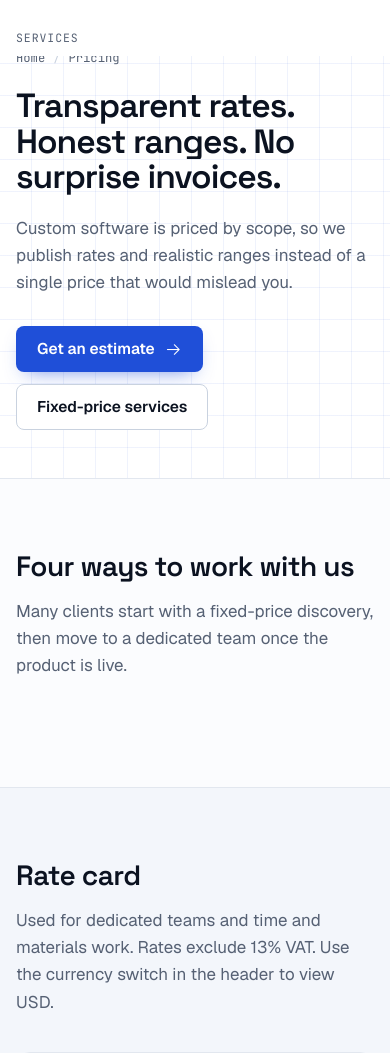
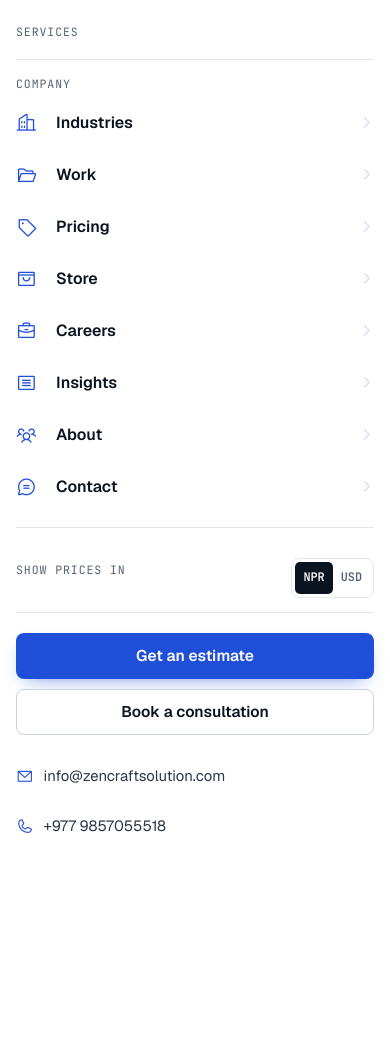
Before and after one commit to ZencraftSolution/zencraft_solution_2.0, a Django app: page /pricing/ in a window 390 px wide, after a click that opens the changed part. Shown: the part 68-1121 px from the top of the page. After the commit the page ends 901 px from the top, so only its background shows below. Run offline with Django 5.2, Linux system fonts and the light colour scheme; data comes from the database, SQL or seed files in the repository; data that the repository does not hold is empty.

Commit message:
Fix mobile navigation menu and update footer contact details
- The mobile menu lived inside <header>, whose backdrop-filter makes it a
  containing block for position:fixed children, so the panel was clipped to the
  68px bar and appeared empty when opened. Moved it out of the header.
- Rebuilt the panel: service and company links with icons and descriptions,
  52px rows, currency switch, estimate/consultation buttons and contact details.
  Closes on Escape and when the viewport reaches the desktop breakpoint.
- Footer and mobile menu now show info@zencraftsolution.com and
  +977 9857055518, via new optional SiteSettings fields editable at /hq/settings/.
- Upgrade urllib3 to 2.8.0 (3 new pip-audit advisories).

Co-Authored-By: Claude Opus 5 <noreply@anthropic.com>

```diff
--- a/apps/core/models.py
+++ b/apps/core/models.py
@@ -10,7 +10,9 @@ class SiteSettings(models.Model):
     tagline = models.CharField(max_length=200, default="Software engineering partner for growing businesses")
     email = models.EmailField(default="zencraftsolutions789@gmail.com")
     careers_email = models.EmailField(default="careers@zencraftsolution.com")
+    secondary_email = models.EmailField(blank=True, default="info@zencraftsolution.com", help_text="Shown in the footer in place of the main email. Leave empty to use the main email.")
     phone = models.CharField(max_length=40, default="+977 9823520888")
+    secondary_phone = models.CharField(max_length=40, blank=True, default="+977 9857055518", help_text="Shown in the footer in place of the main phone number. Leave empty to use the main number.")
     whatsapp = models.CharField(max_length=40, blank=True, default="+977 9823520888")
     address = models.CharField(max_length=255, default="Tilottama Municipality-3, Rupandehi, Nepal")
     office_hours = models.CharField(max_length=120, default="Sun to Fri, 9:30 to 18:00 NPT")
--- a/apps/dashboard/forms.py
+++ b/apps/dashboard/forms.py
@@ -84,7 +84,7 @@ class SiteSettingsForm(forms.ModelForm):
     class Meta:
         model = SiteSettings
         fields = [
-            "company_name", "tagline", "email", "careers_email", "phone", "whatsapp", "address", "office_hours",
+            "company_name", "tagline", "email", "secondary_email", "careers_email", "phone", "secondary_phone", "whatsapp", "address", "office_hours",
             "linkedin_url", "github_url", "facebook_url", "x_url", "exchange_rate_npr_per_usd", "hero_title", "hero_subtitle",
             "stat_projects", "stat_clients", "stat_engineers", "stat_uptime", "stat_years",
         ]
--- a/requirements.txt
+++ b/requirements.txt
@@ -21,7 +21,7 @@ typing_extensions==4.15.0 ; python_version < "3.13"
 tzdata==2026.2 ; sys_platform == "win32"
 packaging==24.2
 requests==2.34.2
-urllib3==2.7.0
+urllib3==2.8.0
 idna==3.15
 certifi==2025.10.5
 charset-normalizer==3.4.4
--- a/static/css/main.css
+++ b/static/css/main.css
@@ -219,18 +219,34 @@ table { border-collapse: collapse; width: 100%; }
 
 .mobile-menu {
   position: fixed; inset: var(--header-h) 0 0 0; z-index: var(--z-menu); background: var(--surface);
-  overflow-y: auto; padding: 16px var(--gutter) 40px; display: none;
+  overflow-y: auto; overscroll-behavior: contain; -webkit-overflow-scrolling: touch; display: none;
 }
 .mobile-menu.is-open { display: block; }
-.mobile-menu__group { border-bottom: 1px solid var(--line); padding-block: 12px; }
-.mobile-menu__title { font-family: var(--font-mono); font-size: 0.72rem; letter-spacing: 0.08em; text-transform: uppercase; color: var(--muted); margin-bottom: 6px; }
-.mobile-menu a { display: block; padding: 9px 0; color: var(--ink); font-weight: 500; }
-.mobile-menu .btn { margin-top: 20px; }
+.mobile-menu__inner { padding: 8px var(--gutter) calc(32px + env(safe-area-inset-bottom)); }
+.mobile-menu__group { padding-block: 14px; border-bottom: 1px solid var(--line); }
+.mobile-menu__group--row { display: flex; align-items: center; justify-content: space-between; gap: 12px; }
+.mobile-menu__group--row .mobile-menu__title { margin-bottom: 0; }
+.mobile-menu__title { font-family: var(--font-mono); font-size: 0.72rem; letter-spacing: 0.08em; text-transform: uppercase; color: var(--muted); margin-bottom: 4px; }
+.mobile-menu__list { list-style: none; }
+.mobile-menu__list a {
+  display: grid; grid-template-columns: 26px 1fr 16px; align-items: center; gap: 14px;
+  min-height: 52px; padding: 8px 0; color: var(--ink);
+}
+.mobile-menu__list a:active { background: var(--surface-2); }
+.mobile-menu__list i.ph { font-size: 1.3rem; color: var(--blue); }
+.mobile-menu__list strong { display: block; font-weight: 600; font-size: 1rem; line-height: 1.3; }
+.mobile-menu__list small { display: block; color: var(--muted); font-size: 0.82rem; line-height: 1.35; margin-top: 2px; }
+.mobile-menu__chevron { font-size: 0.95rem !important; color: var(--line-strong) !important; justify-self: end; }
+.mobile-menu__actions { display: grid; gap: 10px; margin-top: 20px; }
+.mobile-menu__contact { display: grid; gap: 10px; margin-top: 22px; font-size: 0.93rem; }
+.mobile-menu__contact a { display: flex; align-items: center; gap: 10px; color: var(--ink-2); min-height: 40px; }
+.mobile-menu__contact i.ph { font-size: 1.1rem; color: var(--blue); }
 
 @media (min-width: 1140px) {
   .nav { display: flex; }
   .header-cta { display: inline-flex; }
   .menu-toggle { display: none; }
+  .mobile-menu, .mobile-menu.is-open { display: none; }
 }
 
 /* Messages ------------------------------------------------------------- */
--- a/static/js/main.js
+++ b/static/js/main.js
@@ -53,14 +53,22 @@
     var toggle = $("[data-menu-toggle]");
     var menu = $("#mobile-menu");
     if (toggle && menu) {
-      toggle.addEventListener("click", function () {
-        var open = !menu.classList.contains("is-open");
+      var setMenu = function (open) {
         menu.classList.toggle("is-open", open);
         toggle.setAttribute("aria-expanded", String(open));
         toggle.setAttribute("aria-label", open ? "Close menu" : "Open menu");
         toggle.innerHTML = open ? '<i class="ph ph-x" aria-hidden="true"></i>' : '<i class="ph ph-list" aria-hidden="true"></i>';
         document.body.style.overflow = open ? "hidden" : "";
+      };
+      toggle.addEventListener("click", function () { setMenu(!menu.classList.contains("is-open")); });
+      document.addEventListener("keydown", function (e) {
+        if (e.key === "Escape" && menu.classList.contains("is-open")) { setMenu(false); toggle.focus(); }
       });
+      // Resizing to the desktop breakpoint hides the panel in CSS; keep body scroll and ARIA in step.
+      var desktop = window.matchMedia("(min-width: 1140px)");
+      var onBreakpoint = function (e) { if (e.matches) setMenu(false); };
+      if (desktop.addEventListener) desktop.addEventListener("change", onBreakpoint);
+      else if (desktop.addListener) desktop.addListener(onBreakpoint);
     }
   }
 
--- a/templates/partials/footer.html
+++ b/templates/partials/footer.html
@@ -50,8 +50,10 @@
         </form>
         <p class="newsletter__msg" aria-live="polite" data-newsletter-msg></p>
         <ul class="mt-2" style="list-style:none;display:grid;gap:6px;font-size:.9rem">
-          <li><a href="mailto:{{ site.email }}">{{ site.email }}</a></li>
-          <li><a href="tel:{{ site.phone|cut:' ' }}">{{ site.phone }}</a></li>
+          {% firstof site.secondary_email site.email as footer_email %}
+          {% firstof site.secondary_phone site.phone as footer_phone %}
+          <li><a href="mailto:{{ footer_email }}">{{ footer_email }}</a></li>
+          <li><a href="tel:{{ footer_phone|cut:' ' }}">{{ footer_phone }}</a></li>
           <li>{{ site.address }}</li>
         </ul>
       </div>
--- a/templates/partials/header.html
+++ b/templates/partials/header.html
@@ -47,23 +47,57 @@
     </div>
   </div>
 
-  <div class="mobile-menu" id="mobile-menu">
+</header>
+
+<!-- Mobile menu lives OUTSIDE <header>: the header uses backdrop-filter, which makes it a
+     containing block for position:fixed children and would clip this panel to the 68px bar. -->
+<div class="mobile-menu" id="mobile-menu">
+  <nav class="mobile-menu__inner" aria-label="Mobile navigation">
     <div class="mobile-menu__group">
       <p class="mobile-menu__title">Services</p>
-      {% for s in nav_services %}<a href="{% url 'services:detail' s.slug %}">{{ s.name }}</a>{% endfor %}
+      <ul class="mobile-menu__list">
+        {% for s in nav_services %}
+        <li><a href="{% url 'services:detail' s.slug %}">
+          <i class="ph ph-{{ s.icon }}" aria-hidden="true"></i>
+          <span><strong>{{ s.name }}</strong><small>{{ s.nav_blurb }}</small></span>
+          <i class="ph ph-caret-right mobile-menu__chevron" aria-hidden="true"></i>
+        </a></li>
+        {% endfor %}
+      </ul>
     </div>
+
     <div class="mobile-menu__group">
       <p class="mobile-menu__title">Company</p>
-      <a href="{% url 'services:industries' %}">Industries</a>
-      <a href="{% url 'portfolio:list' %}">Work</a>
-      <a href="{% url 'commerce:pricing' %}">Pricing</a>
-      <a href="{% url 'commerce:store' %}">Store</a>
-      <a href="{% url 'careers:landing' %}">Careers</a>
-      <a href="{% url 'blog:list' %}">Insights</a>
-      <a href="{% url 'core:about' %}">About</a>
-      <a href="{% url 'core:contact' %}">Contact</a>
+      <ul class="mobile-menu__list">
+        <li><a href="{% url 'services:industries' %}"><i class="ph ph-buildings" aria-hidden="true"></i><span><strong>Industries</strong></span><i class="ph ph-caret-right mobile-menu__chevron" aria-hidden="true"></i></a></li>
+        <li><a href="{% url 'portfolio:list' %}"><i class="ph ph-folder-open" aria-hidden="true"></i><span><strong>Work</strong></span><i class="ph ph-caret-right mobile-menu__chevron" aria-hidden="true"></i></a></li>
+        <li><a href="{% url 'commerce:pricing' %}"><i class="ph ph-tag" aria-hidden="true"></i><span><strong>Pricing</strong></span><i class="ph ph-caret-right mobile-menu__chevron" aria-hidden="true"></i></a></li>
+        <li><a href="{% url 'commerce:store' %}"><i class="ph ph-shopping-bag-open" aria-hidden="true"></i><span><strong>Store</strong></span><i class="ph ph-caret-right mobile-menu__chevron" aria-hidden="true"></i></a></li>
+        <li><a href="{% url 'careers:landing' %}"><i class="ph ph-briefcase" aria-hidden="true"></i><span><strong>Careers</strong></span><i class="ph ph-caret-right mobile-menu__chevron" aria-hidden="true"></i></a></li>
+        <li><a href="{% url 'blog:list' %}"><i class="ph ph-article" aria-hidden="true"></i><span><strong>Insights</strong></span><i class="ph ph-caret-right mobile-menu__chevron" aria-hidden="true"></i></a></li>
+        <li><a href="{% url 'core:about' %}"><i class="ph ph-users-three" aria-hidden="true"></i><span><strong>About</strong></span><i class="ph ph-caret-right mobile-menu__chevron" aria-hidden="true"></i></a></li>
+        <li><a href="{% url 'core:contact' %}"><i class="ph ph-chat-circle-text" aria-hidden="true"></i><span><strong>Contact</strong></span><i class="ph ph-caret-right mobile-menu__chevron" aria-hidden="true"></i></a></li>
+      </ul>
     </div>
-    <div class="currency-toggle mobile-currency" role="group" aria-label="Display prices in"><button type="button" data-currency="npr" aria-pressed="true">NPR</button><button type="button" data-currency="usd" aria-pressed="false">USD</button></div>
-    <a class="btn btn--primary btn--block" href="{% url 'estimator:start' %}">Get an estimate</a>
-  </div>
-</header>
+
+    <div class="mobile-menu__group mobile-menu__group--row">
+      <p class="mobile-menu__title">Show prices in</p>
+      <div class="currency-toggle mobile-currency" role="group" aria-label="Display prices in">
+        <button type="button" data-currency="npr" aria-pressed="true">NPR</button>
+        <button type="button" data-currency="usd" aria-pressed="false">USD</button>
+      </div>
+    </div>
+
+    <div class="mobile-menu__actions">
+      <a class="btn btn--primary btn--block" href="{% url 'estimator:start' %}">Get an estimate</a>
+      <a class="btn btn--ghost btn--block" href="{% url 'core:consultation' %}">Book a consultation</a>
+    </div>
+
+    <div class="mobile-menu__contact">
+      {% firstof site.secondary_email site.email as menu_email %}
+      {% firstof site.secondary_phone site.phone as menu_phone %}
+      <a href="mailto:{{ menu_email }}"><i class="ph ph-envelope-simple" aria-hidden="true"></i>{{ menu_email }}</a>
+      <a href="tel:{{ menu_phone|cut:' ' }}"><i class="ph ph-phone" aria-hidden="true"></i>{{ menu_phone }}</a>
+    </div>
+  </nav>
+</div>
```
Also changed, not shown: apps/core/migrations/0003_sitesettings_secondary_email_and_more.py (added), apps/core/migrations/0004_alter_sitesettings_secondary_email_and_more.py (added).
